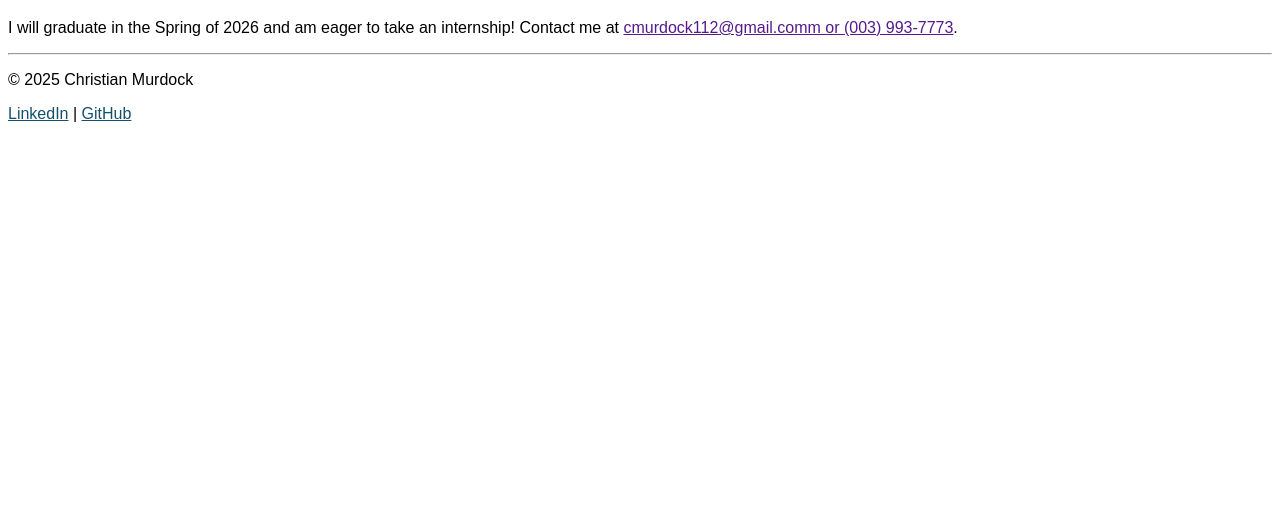
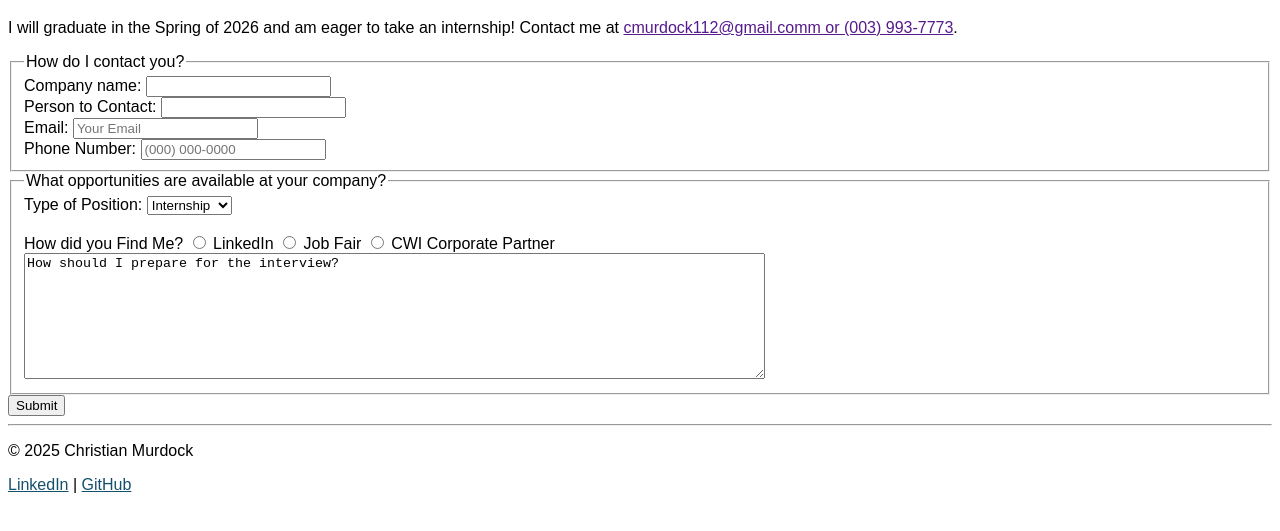
Before and after one commit to christianmurdock/christianmurdock.github.io, a plain HTML site: page portfolio/contact.html in a window 1280 px wide. Shown: the part 133-664 px from the top of the page. Drawn offline with Linux system fonts and the light colour scheme.

Commit message:
Update contact.html

```diff
--- a/portfolio/contact.html
+++ b/portfolio/contact.html
@@ -29,6 +29,73 @@
         <p>I will graduate in the Spring of 2026 and am eager to take an internship! Contact me at <a href - mailto:"(003) 993-7773">cmurdock112@gmail.comm</href> or <a href - "tel:+10039937773">(003) 993-7773</a>.</p>
     </main>
 
+<form action="mailto:christianmurdock@my.cwi.edu?subject=Personal%20Portfolio%20Mail" enctype="text/plain" method="POST">
+        <!-- Group Fields Together-->
+        <fieldset>
+        <legend>How do I contact you?</legend>
+            <!-- Company input type="text" completed below for you as an example-->
+            <div>
+                <label for="compName">Company name:</label>
+                <input type="text" id="compName" name="compName"><br>
+            </div>
+
+            <!-- Person to Contact input type="text" -->
+            <div>
+                <label for="personToContact">Person to Contact:</label>
+                <input type="text" id="compName" name="personToContact"><br>
+            </div>
+
+            <!-- Email Text Box input type="text" -->
+            <!--Video 9.9 Building and Testing a Valid Form-->
+            <div>
+                <label for="email">Email:</label>
+                <input type="email" id="email" name="email" placeholder = "Your Email"><br>
+            </div>
+
+            <!-- Phone Number input type="text" -->
+            <!--Video 9.9 Building and Testing a Valid Form-->
+            <div>
+                <label for="email">Phone Number:</label>
+                <input type="email" id="email" name="email" placeholder = "(000) 000-0000"><br>
+            </div>
+        </fieldset>
+
+        <!-- Group Fields Together, page 104 -->
+        <fieldset>
+            <legend>What opportunities are available at your company?</legend>
+            <!-- Select Box, https://www.w3schools.com/tags/tag_select.asp -->
+
+            <label for="position">Type of Position: </label>
+            <select name = "position" id="position">
+                <option value = "internship">Internship</option>
+                <option value = "parttime">Part-Time</option>
+                <option value = "fulltime">Full-Time</option>
+                <option value = "contract">Contract</option>
+                <option value = "temporary">Temporary</option>
+                <option value = "oncall">On call</option>
+            </select>
+
+            <br><br>
+            <label for="how">How did you Find Me?</label>
+            <!-- Radio Buttons, https://www.w3schools.com/tags/att_input_type_radio.asp -->
+            <input type="radio" id="linkedin" name="howdidyoufindme" value="LINKEDIN">
+                <label for="linkedin">LinkedIn</label>
+            <input type="radio" id="jobfair" name="howdidyoufindme" value="JOBFAIR">
+                <label for="jobfair">Job Fair</label>
+            <input type="radio" id="cwicorppartner" name="howdidyoufindme" value="CWICORPORATEPARTNER">
+                <label for="cwicorppartner">CWI Corporate Partner</label>
+
+
+            <div>
+                <!-- Text Area, https://www.w3schools.com/tags/tag_textarea.asp -->
+                <textarea id="prepare" name="prepare" rows="8" cols="90">
+How should I prepare for the interview?
+                </textarea>
+            </div>
+        </fieldset>
+		<input type="submit" id="submit" value="Submit" class="btn">
+     </form>
+
     <footer>
         <hr>
         <p>&copy; 2025 Christian Murdock</p>
```
